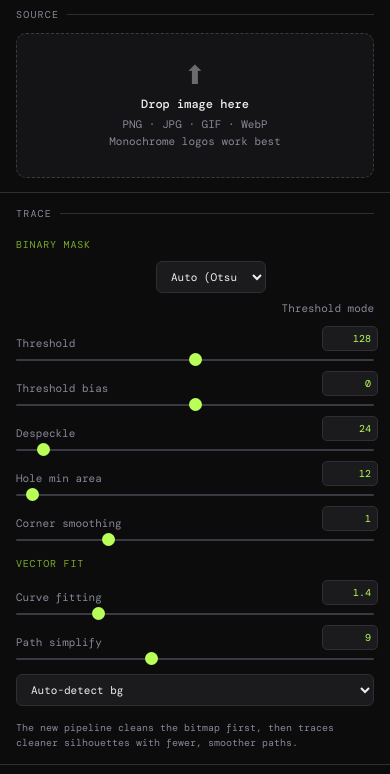
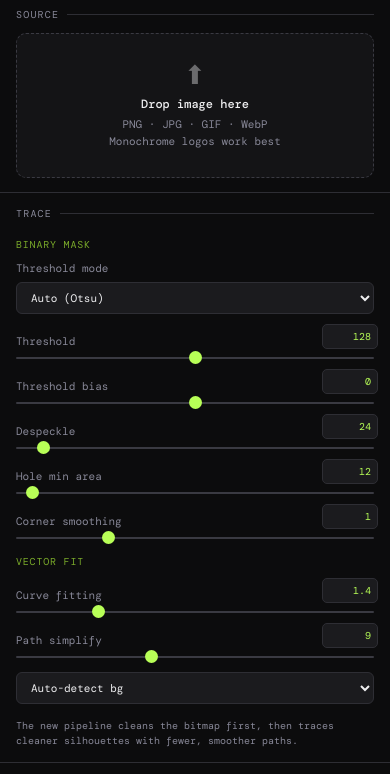
Before and after one commit to JacobGiordano/logo-forge, a website: page index.html in a window 390 px wide. Shown: the part 59-833 px from the top of the page. Drawn offline with nearby package versions, Linux system fonts and the light colour scheme; a web font is replaced by a local one.

Commit message:
style: Stack label and select controls vertically
Changes `.ctrl-row-select` from a grid-based horizontal layout to a flexbox column layout. This arranges the control's label above its select input, enhancing vertical space efficiency and visual clarity for these specific controls.

```diff
--- a/css/styles.css
+++ b/css/styles.css
@@ -168,12 +168,10 @@ header h1 span{color:var(--accent);}
   gap:8px;
 }
 .ctrl-row-select{
-  grid-template-columns:minmax(118px,140px) minmax(0,1fr);
-  grid-template-areas:none;
-  align-items:center;
-}
-.ctrl-row-select select{
-  grid-column:2;
+  display:flex;
+  flex-direction:column;
+  align-items:stretch;
+  gap:6px;
 }
 .ctrl-label{
   font-size:11px;
@@ -613,8 +611,9 @@ input[type=color]{
     grid-template-columns:minmax(0,1fr) 52px;
   }
   .ctrl-row-select{
-    grid-template-columns:minmax(104px,132px) minmax(0,1fr);
-    grid-template-areas:none;
+    display:flex;
+    flex-direction:column;
+    align-items:stretch;
   }
   .trace-btn-wrap{
     padding:12px 16px;
```
